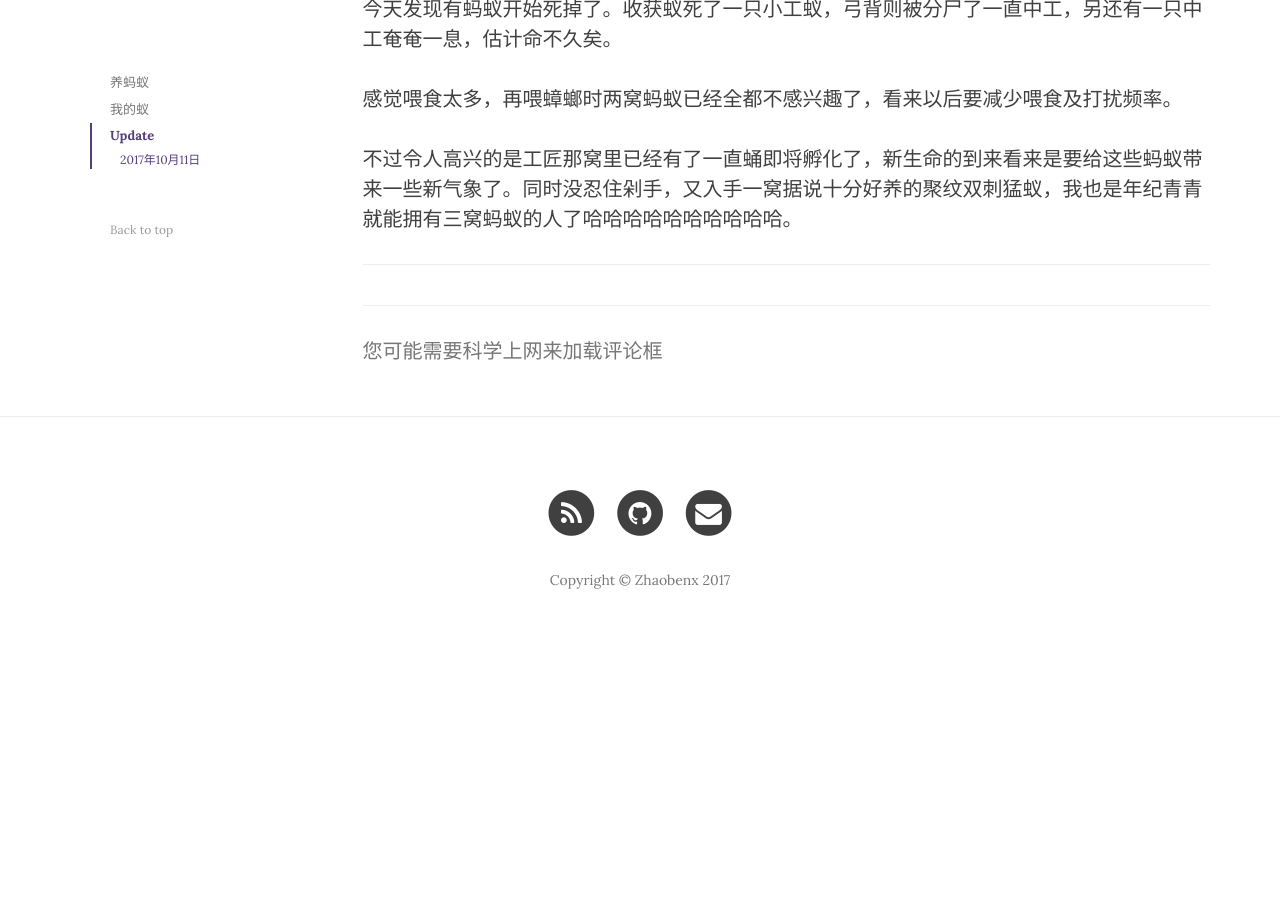
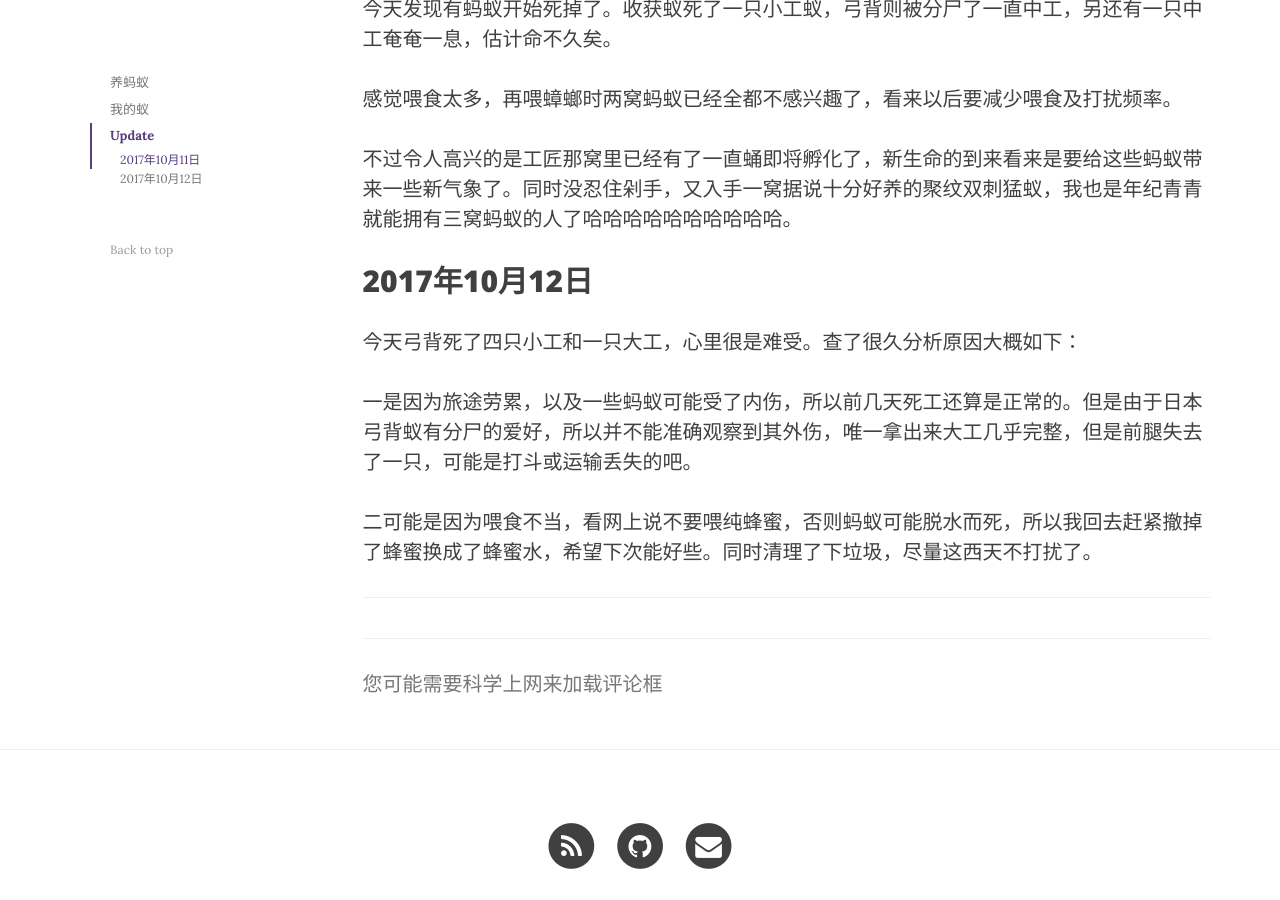
Before and after one commit to zhaobenx/zhaobenx.github.io, a Jekyll site: the page built from _posts/2017-10-10-love-ants.md, in a window 1280 px wide and 900 px high, scrolled down 2281 px. Built offline with Jekyll 4.4.1, drawn with Linux system fonts in a browser that asks for light colours; nearby versions of some CDN libraries; comment, search, counter and statistics services are not loaded; before the commit the page ends 2937 px from its top, so only the background shows below that.

Commit message:
Update 2017-10-10-love-ants.md

```diff
--- a/_posts/2017-10-10-love-ants.md
+++ b/_posts/2017-10-10-love-ants.md
@@ -17,7 +22,7 @@ comments: true
 
 # 我的蚁
 
-*   ##  工匠收获蚁
+##  工匠收获蚁
 
 相比日本弓背蚁来说，此类蚂蚁体型稍显娇小，在我收到日本弓背蚁之前还没有这么意识到，一对比就更明显了。但是优点明显，喂一堆种子放上喂水器，甩手走人就可以放养了。而且群落养大后各类种子的收集明显会漂亮很多。
 
@@ -27,7 +32,7 @@ comments: true
 
 收获蚁自然是喜欢种子啦，但是发现我的种群似乎对大点的种子不太感冒，也许是因为目前还没分化出大工，但是小型的种子他们还是很喜欢的。同时收获蚁似乎对甜食并不感冒，无论是蜂蜜、蜂蜜水还是冰糖，它们似乎都不太喜欢，但是他们特别喜欢肉食，泡开的干虾和小蟑螂都是它们的最爱。
 
-*   ## 日本弓背蚁
+## 日本弓背蚁
 
 特点非常明显，那就是大！
 
@@ -50,3 +55,11 @@ comments: true
 感觉喂食太多，再喂蟑螂时两窝蚂蚁已经全都不感兴趣了，看来以后要减少喂食及打扰频率。
 
 不过令人高兴的是工匠那窝里已经有了一直蛹即将孵化了，新生命的到来看来是要给这些蚂蚁带来一些新气象了。同时没忍住剁手，又入手一窝据说十分好养的聚纹双刺猛蚁，我也是年纪青青就能拥有三窝蚂蚁的人了哈哈哈哈哈哈哈哈哈哈。
+
+## 2017年10月12日
+
+今天弓背死了四只小工和一只大工，心里很是难受。查了很久分析原因大概如下：
+
+一是因为旅途劳累，以及一些蚂蚁可能受了内伤，所以前几天死工还算是正常的。但是由于日本弓背蚁有分尸的爱好，所以并不能准确观察到其外伤，唯一拿出来大工几乎完整，但是前腿失去了一只，可能是打斗或运输丢失的吧。
+
+二可能是因为喂食不当，看网上说不要喂纯蜂蜜，否则蚂蚁可能脱水而死，所以我回去赶紧撤掉了蜂蜜换成了蜂蜜水，希望下次能好些。同时清理了下垃圾，尽量这西天不打扰了。
```
Also changed, not shown: other parts of _posts/2017-10-10-love-ants.md (+6 -1 lines).
